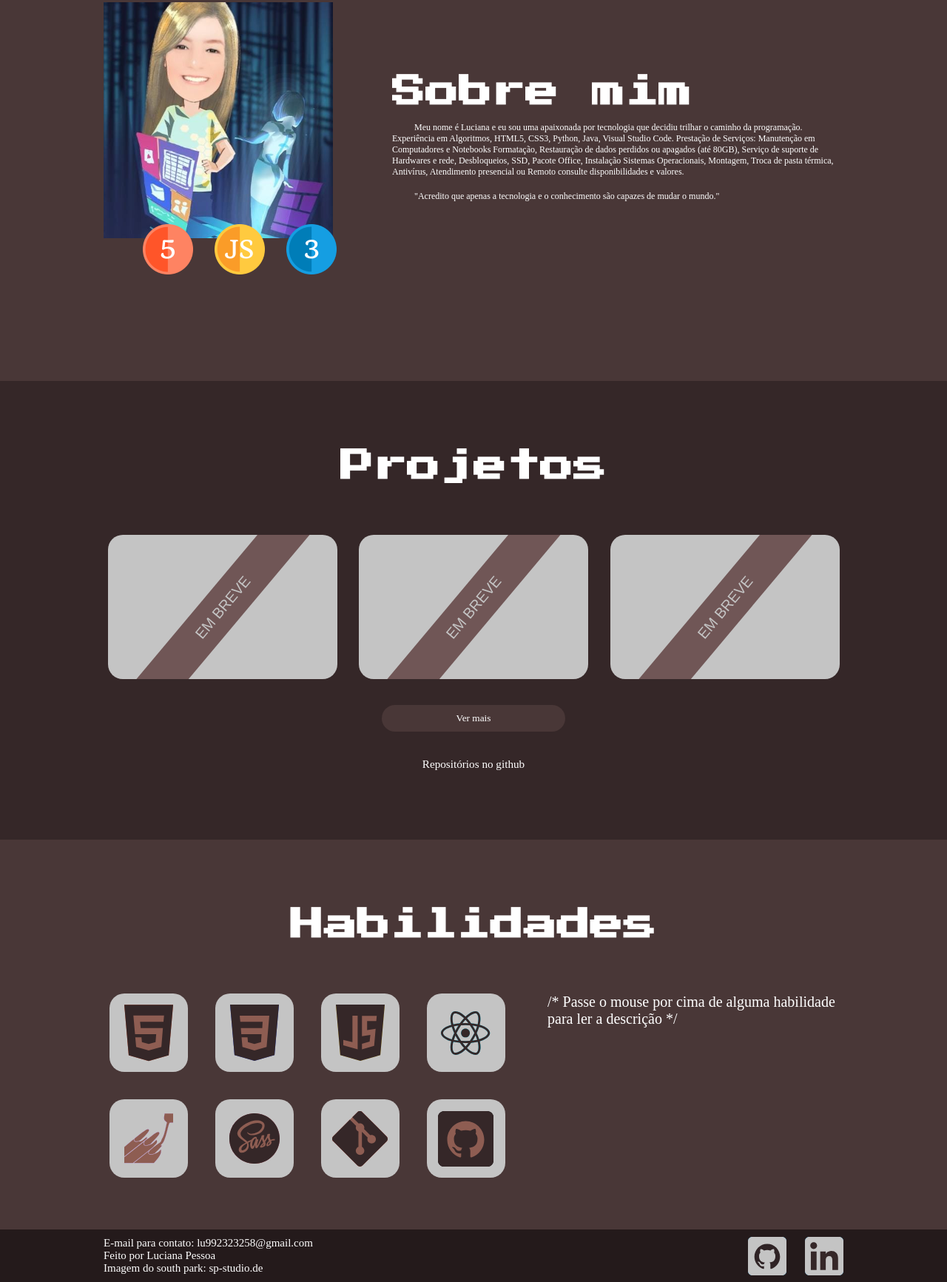
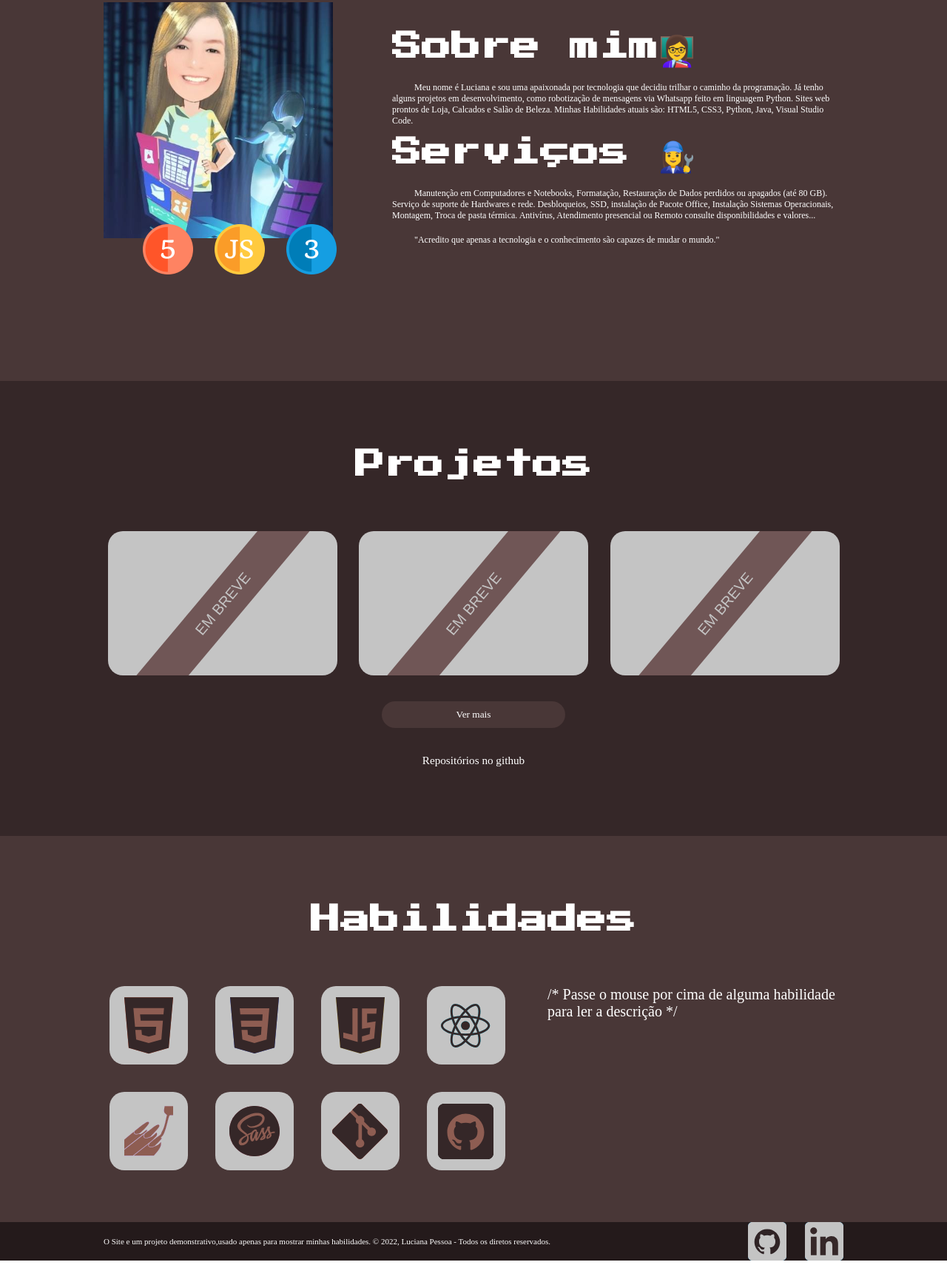
Before and after one commit to Luciana-Pessoa/portifolio001, a plain HTML site: page index.html in a window 1280 px wide. Shown: the part 941-2674 px from the top of the page at 74% size. After the commit the page ends 2645 px from the top, so only its background shows below. Drawn offline with nearby package versions, Linux system fonts and the light colour scheme; a web font is replaced by a local one.

Commit message:
alteracoes na descrição

```diff
--- a/assets/css/footer.css
+++ b/assets/css/footer.css
@@ -24,8 +24,8 @@
 .contato-creditos {
     color: white;
     font-family: 'Quando', serif;
-    font-size: 15px;
-    padding: 10px 0;
+    font-size: 11px;
+    padding: 15px 0;
 }
 
 .icons {
--- a/assets/css/sobre-mim.css
+++ b/assets/css/sobre-mim.css
@@ -14,7 +14,7 @@
 
 h2 {
     font-family: 'Press Start 2P', cursive;
-    font-size: 45px;
+    font-size: 40px;
     color: white;
 }
 
--- a/index.html
+++ b/index.html
@@ -1,7 +1,6 @@
 <!DOCTYPE html>
 <html lang="pt-BR">
 
-<!-- Mirrored from ymatheusvieira.vercel.app/ by HTTrack Website Copier/3.x [XR&CO'2014], Fri, 16 Sep 2022 16:42:57 GMT -->
 <!-- Added by HTTrack --><meta http-equiv="content-type" content="text/html;charset=utf-8" /><!-- /Added by HTTrack -->
 <head>
     <meta charset="UTF-8" />
@@ -80,7 +79,7 @@
                 <br />
                 <div class="linkedin">
                   <a
-                    href="https://www.linkedin.com/in/matheus-vieira-610661173/"
+                    href="#"
                     target="_blank"
                     class="link"
                     >Linkedin</a
@@ -129,14 +128,16 @@
               </div>
             </div>
             <div class="sobre-mim">
-              <h2>Sobre mim</h2>
+              <h2>Sobre mim👩‍🏫 </h2>
               <br />
               <p>
-                Meu nome é Luciana e eu sou uma apaixonada por tecnologia que decidiu trilhar o caminho da programação.
-                Experiência em Algoritmos, HTML5, CSS3, Python, Java, Visual Studio Code.
-                Prestação de Serviços:
-                Manutenção em Computadores e Notebooks
-                Formatação, Restauração de dados perdidos ou apagados (até 80GB), Serviço de suporte de Hardwares e rede, Desbloqueios, SSD, Pacote Office, Instalação Sistemas Operacionais, Montagem, Troca de pasta térmica, Antivírus, Atendimento presencial ou Remoto consulte disponibilidades e valores.
+                Meu nome é Luciana e sou uma apaixonada por tecnologia que decidiu trilhar o caminho da programação. Já tenho alguns projetos em desenvolvimento, como robotização de mensagens via Whatsapp feito em linguagem Python. Sites web prontos de Loja, Calcados e Salão de Beleza. Minhas Habilidades atuais são: HTML5, CSS3, Python, Java, Visual Studio Code.
+                <br />
+                <br />
+                <div class="sobre-mim">
+                  <h2>Serviços 👩‍🔧 </h2>
+                    <br />
+              <p>Manutenção em Computadores e Notebooks, Formatação, Restauração de Dados perdidos ou apagados (até 80 GB). Serviço de suporte de Hardwares e rede. Desbloqueios, SSD, instalação de Pacote Office, Instalação Sistemas Operacionais, Montagem, Troca de pasta térmica. Antivírus, Atendimento presencial ou Remoto consulte disponibilidades e valores...</p>
 
               </p>
               <br />
@@ -177,7 +178,7 @@
           <div class="github-link">
             <button>Ver mais</button>
             <a
-              href="https://github.com/Luciana-Pessoa"
+              href="#"
               target="_blank"
               >Repositórios no github</a
             >
@@ -272,14 +273,16 @@
       <!-- footer -->
       <footer class="footer">
         <div class="footer-conteiner">
-          <div class="contato-creditos">
-            E-mail para contato: lu992323258@gmail.com <br />
+           <div class="contato-creditos">
+            O Site e um projeto demonstrativo,usado apenas para mostrar minhas habilidades. © 2022,
+            Luciana Pessoa - Todos os diretos reservados.
+            <!--  E-mail para contato: lu992323258@gmail.com <br />
             Feito por Luciana Pessoa <br />
-            Imagem do south park: sp-studio.de <br />
+            Imagem do south park: sp-studio.de <br /> -->
           </div>
           <div class="icons">
             <div class="links links1">
-              <a href="https://github.com/Math-Vieira" target="_blank">
+              <a href="#" target="_blank">
                 <img
                   class="transparente"
                   src="assets/img/githubff.svg"
@@ -289,7 +292,7 @@
             </div>
             <div class="links links2">
               <a
-                href="https://www.linkedin.com/in/matheus-vieira-610661173/"
+                href="#"
                 target="_blank"
               >
                 <img
@@ -309,5 +312,4 @@
     <script src="assets/js/habilidades.js"></script>
   </body>
 
-<!-- Mirrored from ymatheusvieira.vercel.app/ by HTTrack Website Copier/3.x [XR&CO'2014], Fri, 16 Sep 2022 16:43:03 GMT -->
 </html>
```
